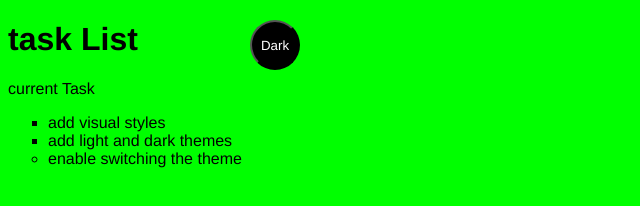
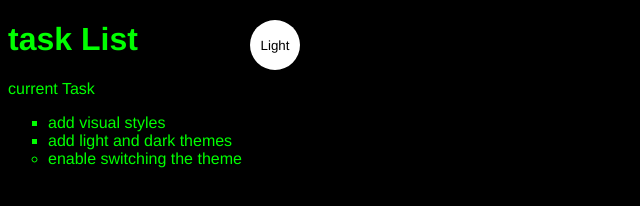
Before and after one commit to igorepping19/1-codigo, a plain HTML site: page index.html in a window 1280 px wide. Both pictures are taken after a click on the button "Dark". Shown: the whole page, without its empty margins (0-640 px from the left). Drawn offline with Linux system fonts and the light colour scheme.

Commit message:
alterações

```diff
--- a/app.js
+++ b/app.js
@@ -1,17 +1,26 @@
-'use strict'
+'use strict' // Usa o modo estrito para evitar erros comuns e "comportamentos inseguros"
 
-const switcher,  document,querySelector (".btn");
+// Seleciona o botão com a classe "btn" no documento HTML
+const alternador = document.querySelector(".btn");
 
-switcher.addEventListener;'click', function() {
-    document.body.classList.toggle('dark-theme')
+// Adiciona um 'ouvinte de evento' (event listener) de clique ao botão
+alternador.addEventListener('click', function() {
+    // Alterna a classe 'dark-theme' no corpo do documento.
+    // Se 'dark-theme' estiver presente, remove; se não estiver, adiciona.
+    document.body.classList.toggle('dark-theme');
 
-    var className, document,body,className;
-    if - className -- "light-theme"
-    {
-        this.textContent - "Dark"
+    // Obtém o nome da classe atual do corpo do documento após a alternância
+    let nomeDaClasse = document.body.className;
+
+    // Verifica se o nome da classe atual é "light-theme"
+    if (nomeDaClasse === "light-theme") {
+        // Se for "light-theme", muda o texto do botão para "Dark"
+        this.textContent = "Dark";
     }
-    else{
-        this.textContent - "Light"
+    else {
+        // Caso contrário (se for "dark-theme"), muda o texto do botão para "Light"
+        this.textContent = "Light";
     }
-    console.log("crrent class name: " + className);
-} ;
+    // Exibe no console o nome da classe atual do corpo do documento
+    console.log("Nome da classe atual: " + nomeDaClasse);
+});
--- a/main.css
+++ b/main.css
@@ -3,7 +3,7 @@ body {
 }
 
 ul{
-    font-family: helvética;
+    font-family: helvetica; /* Corrigido de "helvética" para "helvetica" */
 }
 
 li {
@@ -25,7 +25,7 @@ li {
     --bg: var(--black);
     --fontColor: var(--green);
     --btnBg: var(--white);
-    --btnFontColor: var(--black)
+    --btnFontColor: var(--black); /* Adicionado ponto e vírgula */
 }
 
 :root {
@@ -50,9 +50,9 @@ body {
     height: 50px;
     width: 50px;
     border-radius: 50%;
-    border: nome;
+    border: none; /* Corrigido de "nome" para "none" */
     color: var(--btnFontColor);
     background-color: var(--btnBg);
 }
 
-.btn:focus { outline-style: nome; }
+.btn:focus { outline-style: none; /* Corrigido de "nome" para "none" */ }
```
